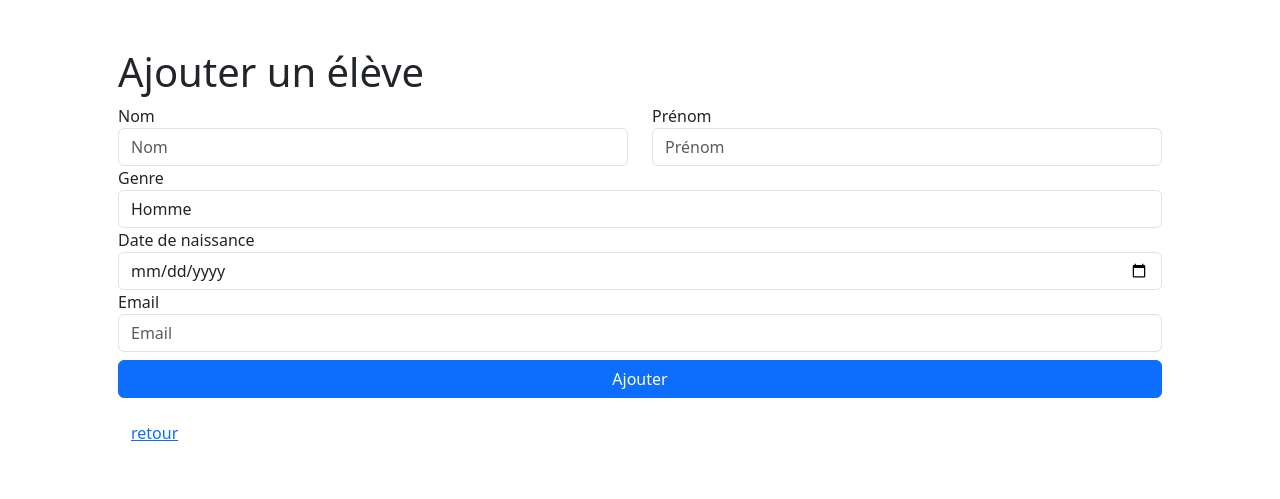
After one commit to VincentSureau/students-crud, a PHP site: page /create.php in a window 1280 px wide. The commit adds this page. Shown: the top 499 px of the page. Run offline with PHP 8.4, Linux system fonts and the light colour scheme; some libraries are stand-ins or nearby versions.

Commit message:
student creation form integration

```diff
--- /dev/null
+++ b/create.php
@@ -0,0 +1,47 @@
+<!doctype html>
+<html lang="fr">
+  <head>
+    <meta charset="utf-8">
+    <meta name="viewport" content="width=device-width, initial-scale=1">
+    <title>Ajouter un élève</title>
+    <link href="https://cdn.jsdelivr.net/npm/bootstrap@5.3.0-alpha1/dist/css/bootstrap.min.css" rel="stylesheet" integrity="sha384-GLhlTQ8iRABdZLl6O3oVMWSktQOp6b7In1Zl3/Jr59b6EGGoI1aFkw7cmDA6j6gD" crossorigin="anonymous">
+    <link rel="stylesheet" href="https://cdnjs.cloudflare.com/ajax/libs/font-awesome/6.3.0/css/all.min.css" integrity="sha512-SzlrxWUlpfuzQ+pcUCosxcglQRNAq/DZjVsC0lE40xsADsfeQoEypE+enwcOiGjk/bSuGGKHEyjSoQ1zVisanQ==" crossorigin="anonymous" referrerpolicy="no-referrer" />
+</head>
+  <body>
+    <main class="container p-5">
+        <h1>Ajouter un élève</h1>
+        <form method="POST">
+            <div class="row">
+                <div class="col">
+                    <label for="lastname">Nom</label>
+                    <input type="text" class="form-control" placeholder="Nom" name="lastname">
+                </div>
+                <div class="col">
+                    <label for="firstname">Prénom</label>
+                    <input type="text" class="form-control" placeholder="Prénom" name="firstname">
+                </div>
+            </div>
+            <div class="form-group">
+                <label for="gender">Genre</label>
+                <select class="form-control" id="gender" name="gender">
+                    <option value="homme">Homme</option>
+                    <option value="femme">Femme</option>
+                </select>
+            </div>
+            <div class="form-group">
+                <label for="birthdate">Date de naissance</label>
+                <input type="date" class="form-control" id="birthdate" placeholder="Date de naissance" name="birthdate">
+            </div>
+            <div class="form-group">
+                <label for="email">Email</label>
+                <input type="email" class="form-control" id="email" placeholder="Email" name="email">
+            </div>
+            <div class="form-group mt-2">
+                <button type="submit" class="btn btn-primary w-100">Ajouter</button>
+            </div>
+        </form>
+        <a href="index.php" class="btn btn-link mt-3">retour</a>
+    </main>
+    <script src="https://cdn.jsdelivr.net/npm/bootstrap@5.3.0-alpha1/dist/js/bootstrap.bundle.min.js" integrity="sha384-w76AqPfDkMBDXo30jS1Sgez6pr3x5MlQ1ZAGC+nuZB+EYdgRZgiwxhTBTkF7CXvN" crossorigin="anonymous"></script>
+  </body>
+</html>
--- a/index.php
+++ b/index.php
@@ -25,7 +25,7 @@ function format_birthdate($date)
   <head>
     <meta charset="utf-8">
     <meta name="viewport" content="width=device-width, initial-scale=1">
-    <title>Bootstrap demo</title>
+    <title>Ma liste d'élève</title>
     <link href="https://cdn.jsdelivr.net/npm/bootstrap@5.3.0-alpha1/dist/css/bootstrap.min.css" rel="stylesheet" integrity="sha384-GLhlTQ8iRABdZLl6O3oVMWSktQOp6b7In1Zl3/Jr59b6EGGoI1aFkw7cmDA6j6gD" crossorigin="anonymous">
     <link rel="stylesheet" href="https://cdnjs.cloudflare.com/ajax/libs/font-awesome/6.3.0/css/all.min.css" integrity="sha512-SzlrxWUlpfuzQ+pcUCosxcglQRNAq/DZjVsC0lE40xsADsfeQoEypE+enwcOiGjk/bSuGGKHEyjSoQ1zVisanQ==" crossorigin="anonymous" referrerpolicy="no-referrer" />
 </head>
@@ -33,7 +33,7 @@ function format_birthdate($date)
     <main class="container p-5">
         <h1>Ma liste d'élèves</h1>
         <div class="d-flex justify-content-end">
-            <a href="" class="btn btn-primary"><i class="fa-regular fa-plus"></i> Ajouter un élève</a>
+            <a href="create.php" class="btn btn-primary"><i class="fa-regular fa-plus"></i> Ajouter un élève</a>
         </div>
         <table class="table table-striped table-hover">
             <thead>
```
